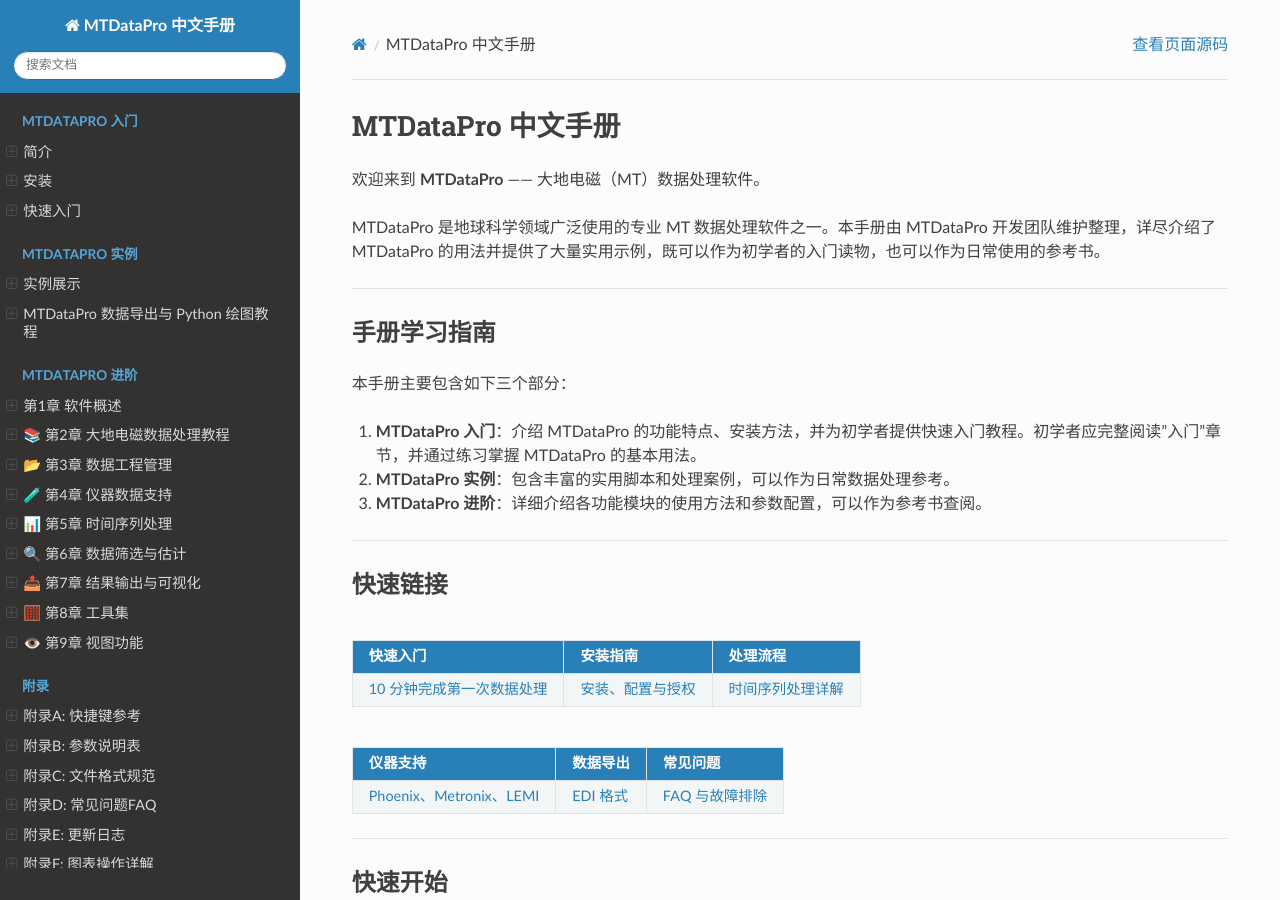
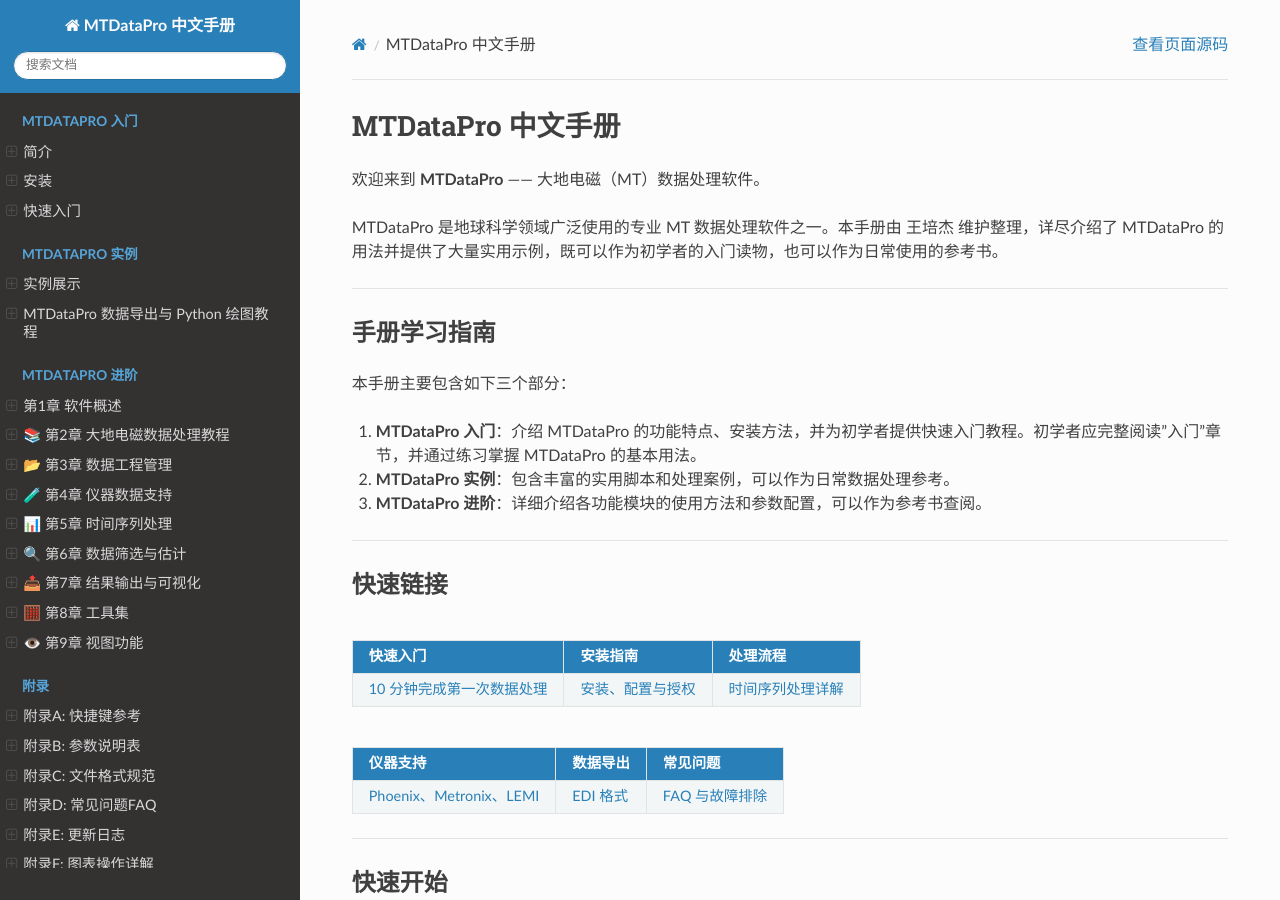
Before and after one commit to EMWPJ/MTDataPro-docs, a Sphinx documentation site: the page built from source/index.md, in a window 1280 px wide and 900 px high. Built offline with Sphinx 7.4.7 and the Read the Docs theme 3.1.0, drawn with Linux system fonts in a browser that asks for light colours; some of the changed text lies outside the part shown.

Commit message:
fix: 更新开发者和版本信息 - 王培杰，v1.9.5

```diff
--- a/source/conf.py
+++ b/source/conf.py
@@ -1,6 +1,6 @@
 project = "MTDataPro 中文手册"
-copyright = "2026, MTDataPro 开发团队"
-author = "MTDataPro 开发团队"
+copyright = "2026, 王培杰"
+author = "王培杰"
 version = "1.9"
 release = "1.9.5"
 language = "zh_CN"
--- a/source/index.md
+++ b/source/index.md
@@ -2,7 +2,7 @@
 
 欢迎来到 **MTDataPro** —— 大地电磁（MT）数据处理软件。
 
-MTDataPro 是地球科学领域广泛使用的专业 MT 数据处理软件之一。本手册由 MTDataPro 开发团队维护整理，详尽介绍了 MTDataPro 的用法并提供了大量实用示例，既可以作为初学者的入门读物，也可以作为日常使用的参考书。
+MTDataPro 是地球科学领域广泛使用的专业 MT 数据处理软件之一。本手册由 王培杰 维护整理，详尽介绍了 MTDataPro 的用法并提供了大量实用示例，既可以作为初学者的入门读物，也可以作为日常使用的参考书。
 
 ---
 
@@ -121,6 +121,6 @@
 
 ---
 
-&copy; 版权所有 2026, MTDataPro 开发团队。最后更新于 {sub-ref}`today`。
+&copy; 版权所有 2026, 王培杰。最后更新于 {sub-ref}`today`。
 
 利用 [Sphinx](https://www.sphinx-doc.org/) 构建，使用的 [sphinx_rtd_theme 主题](https://github.com/readthedocs/sphinx_rtd_theme) 由 [Read the Docs](https://readthedocs.org) 开发。
```
Also changed, not shown: source/intro/index.md (+2 -2 lines).
